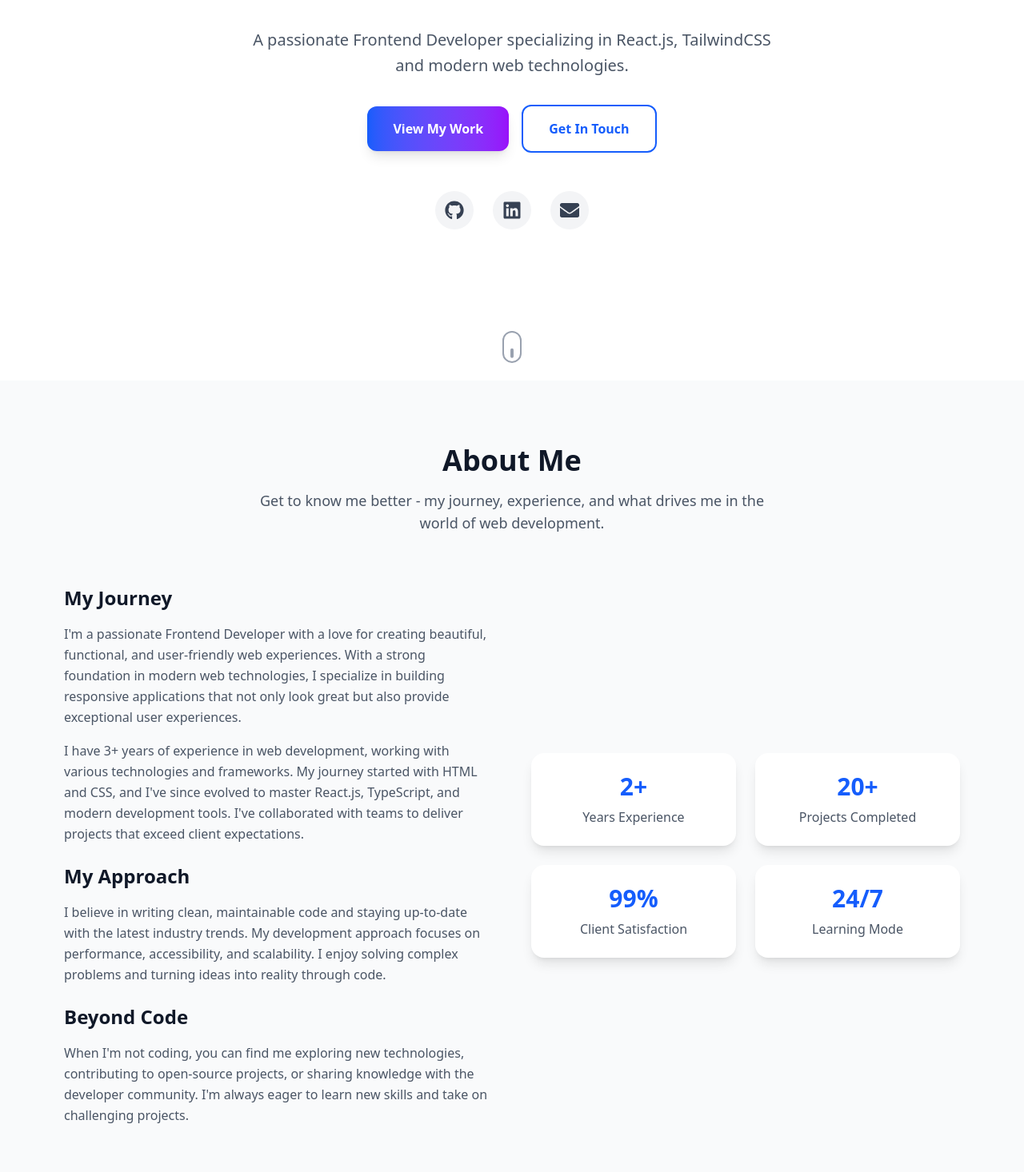
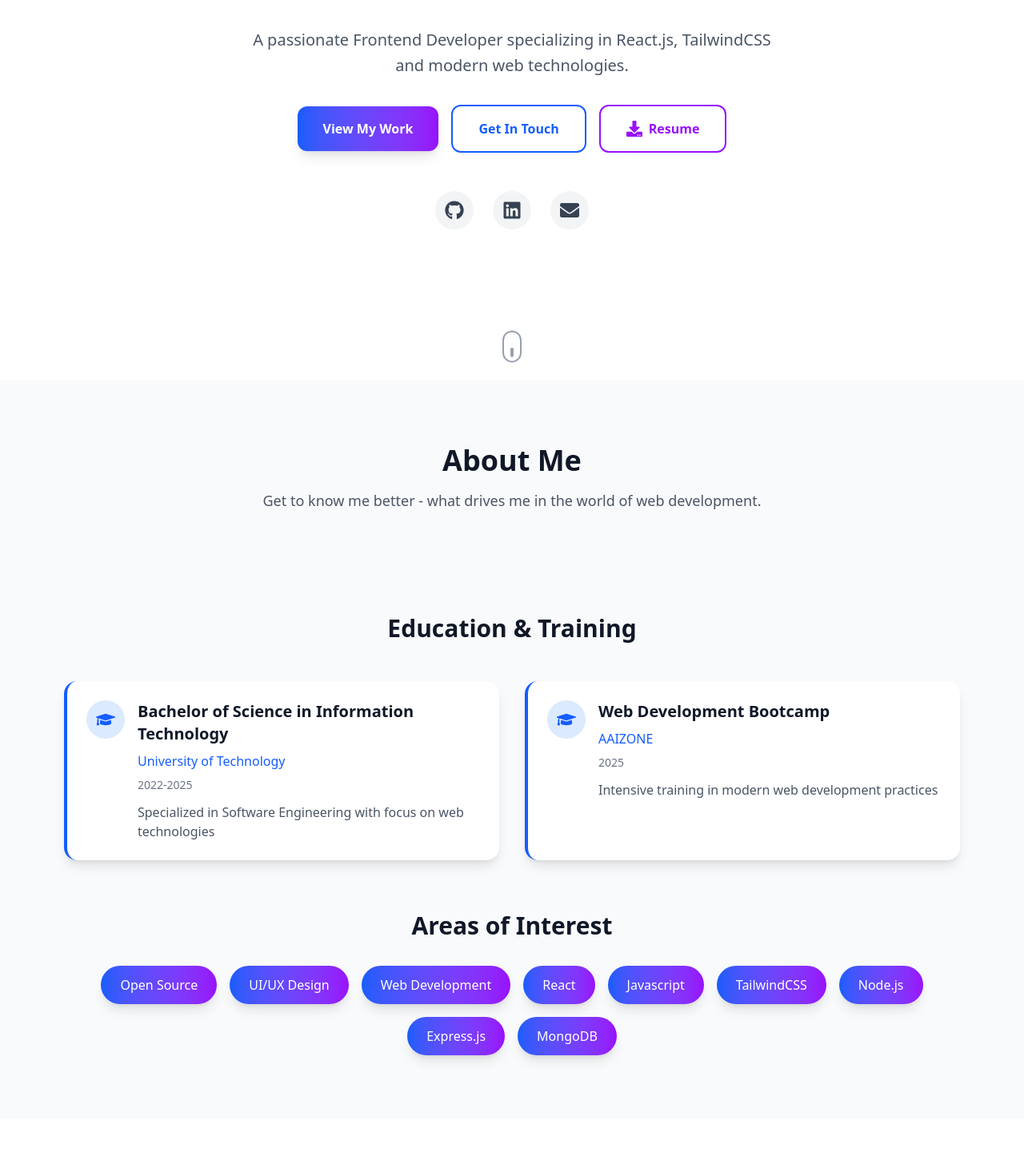
Before and after one commit to shrutigupta7788/shruti-s-portfolio, a React (Vite) app: page / in a window 1280 px wide. Shown: the part 324-1790 px from the top of the page at 80% size. Built offline with nearby package versions, Linux system fonts and the light colour scheme.

Commit message:
Eighth  commit

```diff
--- a/src/features/about/About.jsx
+++ b/src/features/about/About.jsx
@@ -18,7 +18,7 @@ const About = () => {
             About Me
           </h2>
           <p className="text-lg text-gray-600 dark:text-gray-300 max-w-2xl mx-auto">
-            Get to know me better - my journey, experience, and what drives me in the world of web development.
+            Get to know me better - what drives me in the world of web development.
           </p>
         </motion.div>
 
@@ -31,63 +31,12 @@ const About = () => {
             viewport={{ once: true }}
             className="space-y-6"
           >
-            <div>
-              <h3 className="text-2xl font-bold mb-4 text-gray-900 dark:text-white">
-                My Journey
-              </h3>
-              <p className="text-gray-600 dark:text-gray-300 leading-relaxed mb-4">
-                {aboutData.intro}
-              </p>
-              <p className="text-gray-600 dark:text-gray-300 leading-relaxed">
-                {aboutData.experience}
-              </p>
-            </div>
 
-            <div>
-              <h3 className="text-2xl font-bold mb-4 text-gray-900 dark:text-white">
-                My Approach
-              </h3>
-              <p className="text-gray-600 dark:text-gray-300 leading-relaxed">
-                {aboutData.approach}
-              </p>
-            </div>
 
-            <div>
-              <h3 className="text-2xl font-bold mb-4 text-gray-900 dark:text-white">
-                Beyond Code
-              </h3>
-              <p className="text-gray-600 dark:text-gray-300 leading-relaxed">
-                {aboutData.personal}
-              </p>
-            </div>
           </motion.div>
 
           {/* Right side - Stats */}
-          <motion.div
-            initial={{ opacity: 0, x: 20 }}
-            whileInView={{ opacity: 1, x: 0 }}
-            transition={{ duration: 0.6, delay: 0.4 }}
-            viewport={{ once: true }}
-            className="grid grid-cols-2 gap-6"
-          >
-            {aboutData.stats.map((stat, index) => (
-              <motion.div
-                key={index}
-                initial={{ opacity: 0, scale: 0.8 }}
-                whileInView={{ opacity: 1, scale: 1 }}
-                transition={{ duration: 0.5, delay: 0.6 + index * 0.1 }}
-                viewport={{ once: true }}
-                className="bg-white dark:bg-gray-800 p-6 rounded-2xl shadow-lg text-center hover:shadow-xl transition-shadow"
-              >
-                <div className="text-3xl font-bold text-blue-600 dark:text-blue-400 mb-2">
-                  {stat.number}
-                </div>
-                <div className="text-gray-600 dark:text-gray-300 font-medium">
-                  {stat.label}
-                </div>
-              </motion.div>
-            ))}
-          </motion.div>
+
         </div>
 
         {/* Education Section */}
--- a/src/features/about/aboutData.js
+++ b/src/features/about/aboutData.js
@@ -1,21 +1,8 @@
 export default {
-  intro:
-    "I'm a passionate Frontend Developer with a love for creating beautiful, functional, and user-friendly web experiences. With a strong foundation in modern web technologies, I specialize in building responsive applications that not only look great but also provide exceptional user experiences.",
 
-  experience:
-    "I have 3+ years of experience in web development, working with various technologies and frameworks. My journey started with HTML and CSS, and I've since evolved to master React.js, TypeScript, and modern development tools. I've collaborated with teams to deliver projects that exceed client expectations.",
-
-  approach:
-    "I believe in writing clean, maintainable code and staying up-to-date with the latest industry trends. My development approach focuses on performance, accessibility, and scalability. I enjoy solving complex problems and turning ideas into reality through code.",
-
-  personal:
-    "When I'm not coding, you can find me exploring new technologies, contributing to open-source projects, or sharing knowledge with the developer community. I'm always eager to learn new skills and take on challenging projects.",
 
   stats: [
-    { number: "2+", label: "Years Experience" },
-    { number: "20+", label: "Projects Completed" },
-    { number: "99%", label: "Client Satisfaction" },
-    { number: "24/7", label: "Learning Mode" },
+
   ],
 
   education: [
--- a/src/features/home/Home.jsx
+++ b/src/features/home/Home.jsx
@@ -1,7 +1,8 @@
 import React, { useState, useEffect } from "react";
 import { motion } from "framer-motion";
-import { FaGithub, FaLinkedin, FaTwitter, FaEnvelope } from "react-icons/fa";
-import HomeData from "./HomeData"
+import Starfield from "../../shared/components/Starfield";
+import { FaGithub, FaLinkedin, FaTwitter, FaEnvelope, FaDownload } from "react-icons/fa";
+import HomeData from "./HomeData";
 const Home = () => {
   const [text, setText] = useState("");
   const [currentIndex, setCurrentIndex] = useState(0);
@@ -12,6 +13,7 @@ const Home = () => {
     "React Specialist",
     "UI/UX Enthusiast",
     "Problem Solver",
+    "FullStack Developer ",
   ];
 
   useEffect(() => {
@@ -66,6 +68,7 @@ const Home = () => {
     >
       {/* Background decoration */}
       <div className="absolute inset-0 -z-10">
+        <Starfield starCount={350} speed={0.015} />
         <div className="absolute top-20 left-20 w-72 h-72 bg-blue-500/10 rounded-full blur-3xl"></div>
         <div className="absolute bottom-20 right-20 w-96 h-96 bg-purple-500/10 rounded-full blur-3xl"></div>
       </div>
@@ -129,6 +132,16 @@ const Home = () => {
           >
             Get In Touch
           </motion.a>
+          <motion.a
+            href="/resume.pdf"
+            download
+            whileHover={{ scale: 1.05 }}
+            whileTap={{ scale: 0.95 }}
+            className="px-8 py-4 border-2 border-purple-600 text-purple-600 dark:text-purple-400 rounded-xl hover:bg-purple-600 hover:text-white transition-all duration-300 font-semibold inline-flex items-center gap-2"
+          >
+            <FaDownload className="w-5 h-5" />
+            Resume
+          </motion.a>
         </motion.div>
 
         {/* Social Links */}
--- a/src/features/projects/projectsData.js
+++ b/src/features/projects/projectsData.js
@@ -48,7 +48,7 @@ export default [
     title: "Sign In & Sign Up Page",
     description: "Start Project Sign In and Sign Up Page.",
     image:
-      "https://res.cloudinary.com/dbqgtkyyq/image/upload/v1757245755/Login_Register_tqdd8u.png",
+      "https://res.cloudinary.com/dbqgtkyyq/image/upload/v1757427515/ss_yajtj4.png",
     techStack: ["HTML", "CSS", "javascript"],
     liveLink: "https://sign-in-sign-up-page-zeta.vercel.app/",
     githubLink: "https://github.com/shrutigupta7788",
--- a/src/layout/Footer.jsx
+++ b/src/layout/Footer.jsx
@@ -82,13 +82,9 @@ const Footer = () => {
         <div className="border-t border-gray-800 pt-8">
           <div className="flex flex-col md:flex-row justify-between items-center gap-4">
             <p className="text-gray-400 text-sm">
-              © {new Date().getFullYear()} Shruti.dev. All Rights Reserved.
+              © {new Date().getFullYear()} Shruti Gupta All Rights Reserved.
             </p>
-            <div className="flex items-center gap-2 text-gray-400 text-sm">
-              <span>Made with</span>
-              <FaHeart className="w-4 h-4 text-red-500 animate-pulse" />
-              <span>using React & TailwindCSS</span>
-            </div>
+
           </div>
         </div>
       </div>
--- a/src/layout/Navbar.jsx
+++ b/src/layout/Navbar.jsx
@@ -6,7 +6,7 @@ const Navbar = () => {
   const [isOpen, setIsOpen] = useState(false);
   const [isDark, setIsDark] = useState(false);
 
-  const links = ["Home", "About", "Skills", "Projects",  "Contact"];
+  const links = ["Home", "About", "Skills", "Projects", "Contact"];
 
   useEffect(() => {
     // Check for saved theme preference or default to light mode
--- /dev/null
+++ b/src/shared/components/Starfield.jsx
@@ -0,0 +1,115 @@
+import React, { useEffect, useRef } from "react";
+
+const Starfield = ({ starCount = 300, speed = 0.02 }) => {
+  const canvasRef = useRef(null);
+  const animationRef = useRef(null);
+  const starsRef = useRef([]);
+
+  useEffect(() => {
+    const canvas = canvasRef.current;
+    const ctx = canvas.getContext("2d");
+
+    const resize = () => {
+      const ratio = window.devicePixelRatio || 1;
+      canvas.width = Math.floor(canvas.clientWidth * ratio);
+      canvas.height = Math.floor(canvas.clientHeight * ratio);
+      ctx.setTransform(ratio, 0, 0, ratio, 0, 0);
+    };
+
+    const initStars = () => {
+      const width = canvas.clientWidth;
+      const height = canvas.clientHeight;
+      const depth = Math.max(width, height);
+      starsRef.current = Array.from({ length: starCount }).map(() => ({
+        x: (Math.random() - 0.5) * width * 2,
+        y: (Math.random() - 0.5) * height * 2,
+        z: Math.random() * depth + 1,
+        r: Math.random() * 1.5 + 0.5,
+      }));
+    };
+
+    const draw = () => {
+      const width = canvas.clientWidth;
+      const height = canvas.clientHeight;
+      ctx.clearRect(0, 0, width, height);
+
+      const centerX = width / 2;
+      const centerY = height / 2;
+      const focal = Math.min(width, height) * 0.8;
+
+      // Theme-aware star color
+      const isDark = document.documentElement.classList.contains("dark");
+      const color = isDark ? "rgba(255,255,255,0.9)" : "rgba(20,20,40,0.9)";
+
+      for (let i = 0; i < starsRef.current.length; i++) {
+        const star = starsRef.current[i];
+
+        // Update depth for forward motion
+        star.z -= speed * focal;
+        if (star.z <= 1) {
+          star.z = focal;
+          star.x = (Math.random() - 0.5) * width * 2;
+          star.y = (Math.random() - 0.5) * height * 2;
+        }
+
+        // Simple slow rotation for 3D feel
+        const angle = 0.0005 * star.z;
+        const cos = Math.cos(angle);
+        const sin = Math.sin(angle);
+        const rx = star.x * cos - star.y * sin;
+        const ry = star.x * sin + star.y * cos;
+
+        // Perspective projection
+        const scale = focal / star.z;
+        const sx = rx * scale + centerX;
+        const sy = ry * scale + centerY;
+        const sr = Math.max(0.3, star.r * scale * 0.6);
+
+        // Draw star
+        ctx.beginPath();
+        ctx.fillStyle = color;
+        ctx.arc(sx, sy, sr, 0, Math.PI * 2);
+        ctx.fill();
+
+        // Optional: small streak
+        ctx.beginPath();
+        ctx.strokeStyle = color;
+        ctx.globalAlpha = 0.25;
+        ctx.moveTo(sx, sy);
+        ctx.lineTo(sx - 6 * scale, sy);
+        ctx.stroke();
+        ctx.globalAlpha = 1;
+      }
+    };
+
+    const loop = () => {
+      draw();
+      animationRef.current = requestAnimationFrame(loop);
+    };
+
+    const onResize = () => {
+      resize();
+      initStars();
+    };
+
+    resize();
+    initStars();
+    loop();
+
+    window.addEventListener("resize", onResize);
+    return () => {
+      cancelAnimationFrame(animationRef.current);
+      window.removeEventListener("resize", onResize);
+    };
+  }, [starCount, speed]);
+
+  return (
+    <canvas
+      ref={canvasRef}
+      className="absolute inset-0 w-full h-full"
+      style={{ display: "block" }}
+    />
+  );
+};
+
+export default Starfield;
```
